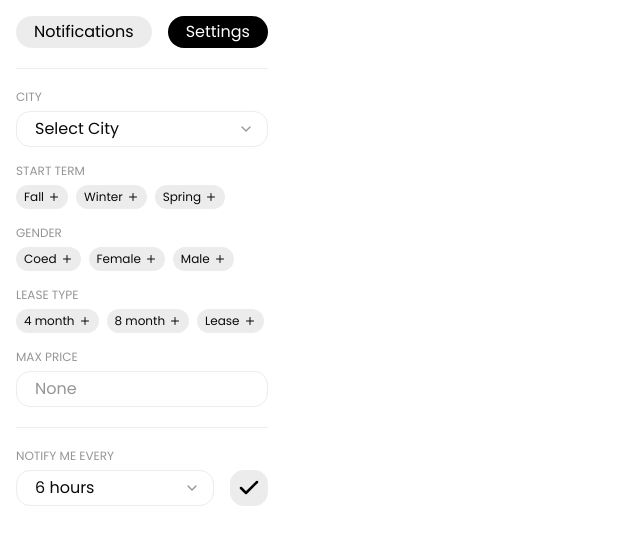
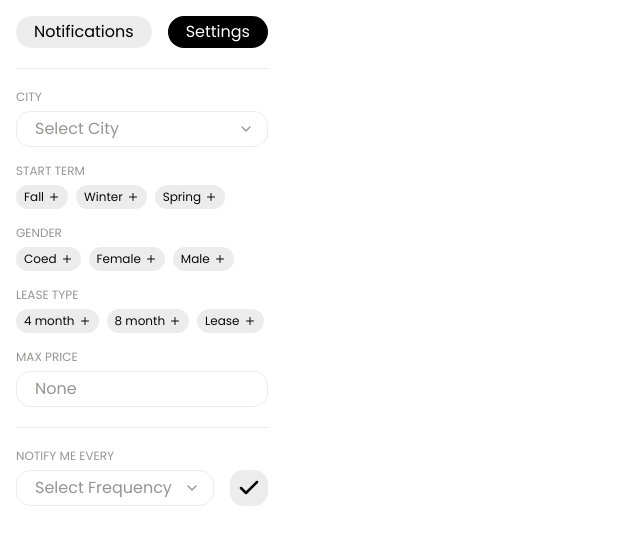
Before and after one commit to yannajask/bamboo-watch, a React (Vite) app: page / in a window 1280 px wide. Both pictures are taken after a click on the button "Settings". Shown: the top 544 px of the page, without its empty margins (0-640 px from the left). Built offline with nearby package versions, Linux system fonts and the light colour scheme.

Commit message:
small fixes to prepare for publishing

```diff
--- a/public/background.js
+++ b/public/background.js
@@ -142,6 +142,7 @@ async function fetchNewListings() {
         await saveListings(prev.concat(listings));
         await browser.notifications.create({
             type: "basic",
+            iconUrl: browser.runtime.getURL("icon64.png"),
             title: "New listings found on Bamboo!",
             message: `We found ${listings.length} new listings matching your search on Bamboo. Check the "Notifications" tab to access each listing.`,
         });
--- a/src/App.jsx
+++ b/src/App.jsx
@@ -9,7 +9,7 @@ const DEFAULT_CONFIG = {
     leaseType: [],
     price: "",
     pages: 3,
-    pollIntervalHours: 6,
+    pollIntervalHours: "",
 };
 
 async function getConfig() {
@@ -39,8 +39,10 @@ export default function App() {
         });
     }, []);
 
-    // flag if unsaved changes have been made
-    const isDirty = (JSON.stringify(config) !== JSON.stringify(initialConfig));
+    // Flag if unsaved changes have been made, or city and frequency is not set
+    const isDirty = ((JSON.stringify(config) !== JSON.stringify(initialConfig)) &&
+					 config.city !== "" &&
+					 config.pollIntervalHours !== "");
 
 	const handleConfigSave = async() => {
 		if (!isDirty) return;
@@ -50,9 +52,17 @@ export default function App() {
 		setTimeout(() => setSaved(false), 1000);
 	};
 
-    const handleConfigChange = (key, value) => {
+    const handleConfigChange = async(key, value) => {
         let newValue = value;
-        if (key === "pollIntervalHours") newValue = Number(value);
+		// Special case for changing alarm frequency
+        if (key === "pollIntervalHours") {
+			newValue = Number(value);
+			await browser.alarms.clear("check-listings");
+			browser.alarms.create("check-listings", {
+				periodInMinutes: newValue * 60,
+			});
+		};
+
 		setConfig((prev) => ({...prev, [key]: newValue }));
     };
 
--- a/src/components/selector.jsx
+++ b/src/components/selector.jsx
@@ -7,6 +7,7 @@ export default function Selector({
     options,
     placeholder = "Select"
 }) {
+    const isPlaceholder = (value === "");
     return (
         <div className="w-full">
             <p className="text-xs mb-1.5 text-[#989494] font-normal">{label}</p>
@@ -14,9 +15,9 @@ export default function Selector({
                 <select
                     value={value}
                     onChange={(e) => onChange(e.target.value)}
-                    className="w-full rounded-xl border border-[#ececec] px-4.5 py-1.25
-                               placeholder:text-[#989494] focus:shadow-sm hover:shadow-sm
-                               appearance-none ease-in duration-75 cursor-pointer"
+                    className={`w-full rounded-xl border border-[#ececec] px-4.5 py-1.25
+                               focus:shadow-sm hover:shadow-sm appearance-none ease-in duration-75 cursor-pointer
+                               ${isPlaceholder ? "text-[#989494]" : "text-black"}`}
                 >
                     <option value="" disabled>{placeholder}</option>
                     {options.map((o) => (
--- a/src/pages/SettingsPage.jsx
+++ b/src/pages/SettingsPage.jsx
@@ -82,9 +82,10 @@ export default function SettingsPage({
                     value={config.pollIntervalHours}
                     onChange={(e) => changeHandler("pollIntervalHours", e)}
                     options={[
-                    { value: 6, label: "6 hours" },
-                    { value: 12, label: "12 hours" },
-                    { value: 24, label: "24 hours" },
+                        { value: 3, label: "3 hours" },
+                        { value: 6, label: "6 hours" },
+                        { value: 12, label: "12 hours" },
+                        { value: 24, label: "24 hours" },
                     ]}
                     placeholder="Select Frequency"
                 />
```
